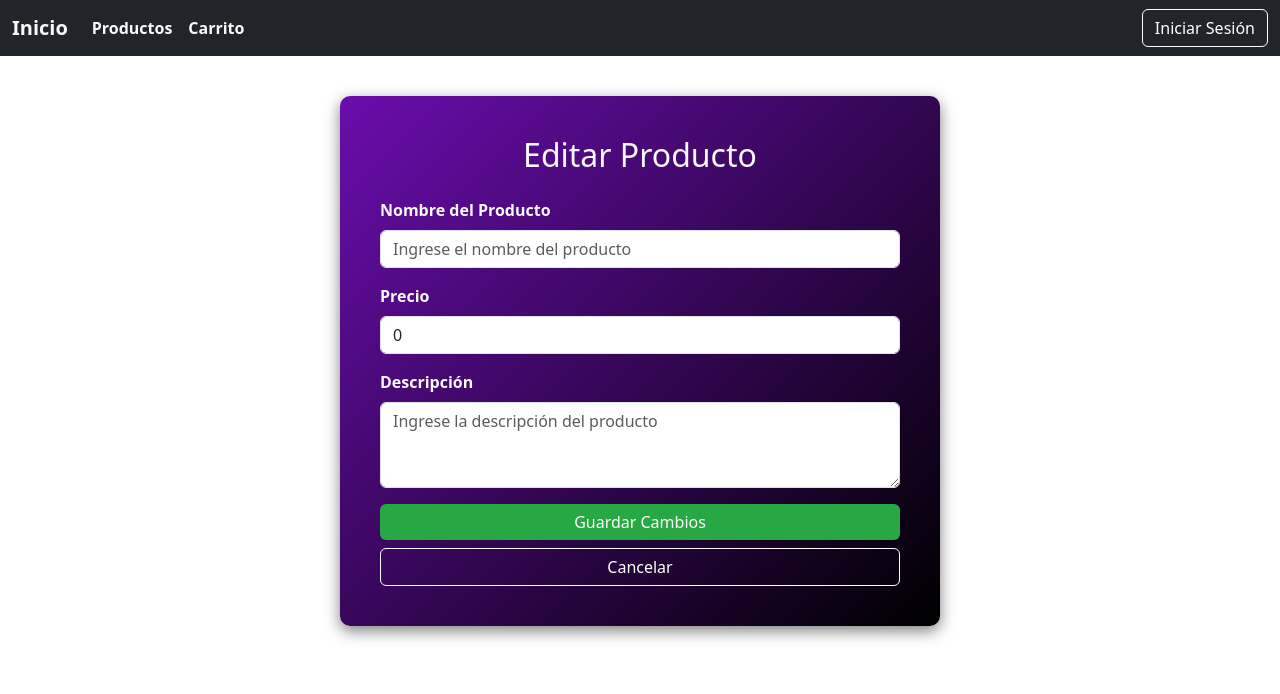
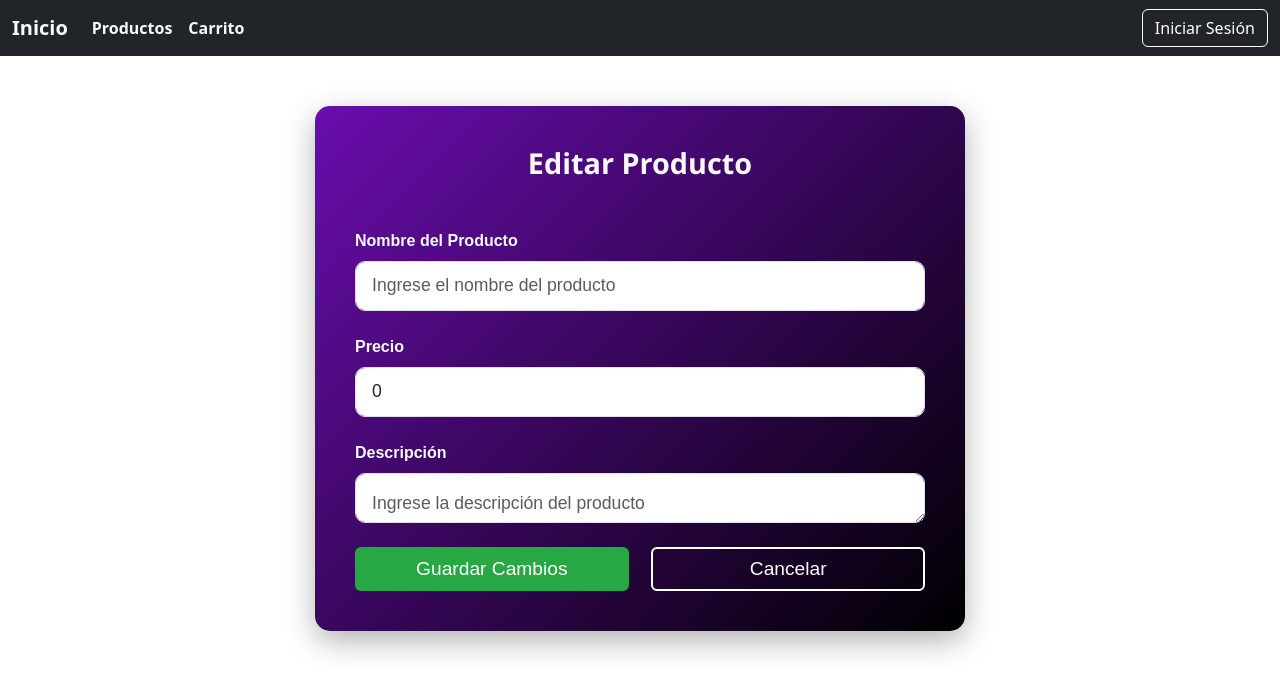
Before and after one commit to Yggdrasil12/vue-eCommerce, a Vue app: page /edit/1 in a window 1280 px wide. Shown: the top 694 px of the page. Built offline with nearby package versions, Linux system fonts and the light colour scheme; no server answers.

Commit message:
Creacion de ruta y vista de detalles, cargue de carrito de compras

```diff
--- a/src/router/index.js
+++ b/src/router/index.js
@@ -35,6 +35,11 @@ const router = createRouter({
       name: 'edit',
       component: () => import('../views/Edit.vue'),
     },
+    {
+      path: '/details/:id',
+      name: 'details',
+      component: () => import('../views/Detail.vue'),
+    },
   ],
 })
 
--- a/src/views/Cart.vue
+++ b/src/views/Cart.vue
@@ -24,14 +24,18 @@
           <th scope="row">{{ index + 1 }}</th>
           <td>{{ item.name }}</td>
           <td>
-            <input type="number" v-model="item.quantity" min="1" class="form-control" @change="updateCart(item)">
+            <input
+              type="number"
+              v-model="item.quantity"
+              min="1"
+              class="form-control"
+              @change="updateCart(item)"
+            />
           </td>
           <td>${{ item.price.toFixed(2) }}</td>
           <td>${{ (item.price * item.quantity).toFixed(2) }}</td>
           <td>
-            <button class="btn btn-outline-danger" @click="removeFromCart(item)">
-              Eliminar
-            </button>
+            <button class="btn btn-outline-danger" @click="removeFromCart(item)">Eliminar</button>
           </td>
         </tr>
       </tbody>
@@ -51,50 +55,57 @@ export default {
   name: 'Cart',
   data() {
     return {
-      cartItems: [], // Array para almacenar los productos del carrito
-    };
+      cartItems: [], // Productos del carrito
+    }
   },
   computed: {
     totalAmount() {
       // Calcula el total del carrito sumando los productos y sus cantidades
-      return this.cartItems.reduce((total, item) => total + item.price * item.quantity, 0);
+      return this.cartItems.reduce((total, item) => total + item.price * item.quantity, 0)
     },
   },
   methods: {
+    // Cargar productos del localStorage
+    loadCart() {
+      const storedCart = localStorage.getItem('cart')
+      if (storedCart) {
+        this.cartItems = JSON.parse(storedCart)
+      }
+    },
+
+    // Guardar el carrito actualizado en el localStorage
+    saveCart() {
+      localStorage.setItem('cart', JSON.stringify(this.cartItems))
+    },
+
     // Función para actualizar la cantidad de un producto en el carrito
-    updateCart(item) {
-      // Aquí podrías agregar lógica adicional para guardar la cantidad en una base de datos o localStorage
+    updateCart() {
+      this.saveCart() // Actualiza el almacenamiento local
     },
 
     // Función para eliminar un producto del carrito
     removeFromCart(item) {
-      const index = this.cartItems.indexOf(item);
-      if (index > -1) {
-        this.cartItems.splice(index, 1);
-      }
+      this.cartItems = this.cartItems.filter((cartItem) => cartItem.id !== item.id)
+      this.saveCart() // Actualiza el almacenamiento local
     },
 
     // Función para vaciar el carrito
     clearCart() {
-      this.cartItems = [];
+      this.cartItems = []
+      localStorage.removeItem('cart') // Limpia el localStorage
     },
 
-    // Función para proceder al pago (aquí solo simula la acción)
+    // Función para proceder al pago (simulación)
     checkout() {
-      alert('Procediendo al pago...');
-      // Aquí agregarías la lógica para realizar el pago (por ejemplo, redirigir a una página de pago)
+      alert('Procediendo al pago...')
+      // Aquí agregarías la lógica para realizar el pago
     },
   },
-
-  // Simulación de agregar productos al carrito
   mounted() {
-    // Ejemplo de productos que se pueden agregar al carrito
-    this.cartItems = [
-      { id: 1, name: 'Producto 1', price: 20.0, quantity: 1 },
-      { id: 2, name: 'Producto 2', price: 15.5, quantity: 2 },
-    ];
+    // Cargar productos almacenados al montar el componente
+    this.loadCart()
   },
-};
+}
 </script>
 
 <style scoped>
@@ -112,7 +123,8 @@ table {
   background-color: #222; /* Fondo oscuro para la tabla */
 }
 
-th, td {
+th,
+td {
   color: #fff;
 }
 
@@ -140,5 +152,4 @@ button {
   background-color: #8a2be2;
   color: #fff;
 }
-
 </style>
--- /dev/null
+++ b/src/views/Detail.vue
@@ -0,0 +1,165 @@
+<template>
+  <div class="view-product-container">
+    <h2 class="text-center text-light mb-4">Detalles del Producto</h2>
+    <div class="product-details">
+      <div class="product-image">
+        <img
+          :src="product.image_url"
+          alt="Imagen del producto"
+          class="img-fluid rounded shadow-lg"
+        />
+      </div>
+      <div class="product-info">
+        <h3 class="text-light">{{ product.name }}</h3>
+        <p class="text-light">Descripción:</p>
+        <p class="text-light">{{ product.description }}</p>
+        <div class="product-price">
+          <span class="text-light">Precio:</span>
+          <strong class="text-success"> ${{ product.price | currency }}</strong>
+        </div>
+      </div>
+    </div>
+    <div class="actions">
+      <button class="btn btn-purple w-100 mt-3" @click="goBack">Regresar</button>
+    </div>
+  </div>
+</template>
+
+<script>
+export default {
+  name: 'ViewProductDetails',
+  data() {
+    return {
+      product: {
+        id: null,
+        name: '',
+        price: 0,
+        description: '',
+        imageUrl: '', // Asumimos que hay una imagen del producto
+      },
+    }
+  },
+  mounted() {
+    this.loadProduct()
+  },
+  methods: {
+    async loadProduct() {
+      const productId = this.$route.params.id // Obtiene el ID del producto desde los parámetros de la ruta
+      try {
+        const response = await fetch(`http://127.0.0.1:8000/api/products/${productId}`)
+        const data = await response.json()
+        this.product = data
+      } catch (error) {
+        console.error('Error al cargar el producto:', error)
+      }
+    },
+    goBack() {
+      this.$router.push('/products')
+    },
+  },
+  filters: {
+    currency(value) {
+      return new Intl.NumberFormat('es-CO', {
+        style: 'currency',
+        currency: 'COP',
+      }).format(value)
+    },
+  },
+}
+</script>
+
+<style scoped>
+.view-product-container {
+  padding: 40px;
+  background: #000; /* Fondo negro */
+  border-radius: 15px;
+  box-shadow: 0 10px 30px rgba(0, 0, 0, 0.5);
+  max-width: 800px;
+  margin: 50px auto;
+  font-family: 'Arial', sans-serif;
+}
+
+h2 {
+  font-family: 'Segoe UI', Tahoma, Geneva, Verdana, sans-serif;
+  font-weight: 700;
+  font-size: 1.8rem;
+}
+
+.product-details {
+  display: flex;
+  gap: 30px;
+  margin-top: 20px;
+}
+
+.product-image img {
+  max-width: 100%;
+  height: auto;
+}
+
+.product-info {
+  color: #fff;
+}
+
+.product-info h3 {
+  font-size: 1.6rem;
+  font-weight: bold;
+}
+
+.product-info p {
+  font-size: 1.1rem;
+  line-height: 1.5;
+}
+
+.product-price {
+  font-size: 1.3rem;
+  margin-top: 20px;
+}
+
+.actions {
+  margin-top: 30px;
+}
+
+.btn-purple {
+  background-color: #6a0dad; /* Morado */
+  border: none;
+  color: white;
+  font-size: 1.2rem;
+  transition: background-color 0.3s ease;
+}
+
+.btn-purple:hover {
+  background-color: #550a97; /* Morado más oscuro al pasar el cursor */
+}
+
+@media (max-width: 768px) {
+  .view-product-container {
+    padding: 30px;
+    max-width: 100%;
+  }
+
+  h2 {
+    font-size: 1.5rem;
+  }
+
+  .product-details {
+    flex-direction: column;
+    align-items: center;
+  }
+
+  .product-info h3 {
+    font-size: 1.4rem;
+  }
+
+  .product-info p {
+    font-size: 1rem;
+  }
+
+  .product-price {
+    font-size: 1.2rem;
+  }
+
+  .btn-purple {
+    font-size: 1rem;
+  }
+}
+</style>
--- a/src/views/Edit.vue
+++ b/src/views/Edit.vue
@@ -1,45 +1,45 @@
 <template>
   <div class="edit-product-container">
-    <h2 class="text-center text-light mb-4">Editar Producto</h2>
+    <h2 class="text-center text-light mb-5">Editar Producto</h2>
     <form @submit.prevent="updateProduct">
-      <div class="mb-3">
+      <div class="mb-4">
         <label for="productName" class="form-label text-light">Nombre del Producto</label>
         <input
           type="text"
           id="productName"
           v-model="product.name"
-          class="form-control"
+          class="form-control form-control-lg"
           placeholder="Ingrese el nombre del producto"
           required
         />
       </div>
-      <div class="mb-3">
+      <div class="mb-4">
         <label for="productPrice" class="form-label text-light">Precio</label>
         <input
           type="number"
           id="productPrice"
           v-model="product.price"
-          class="form-control"
+          class="form-control form-control-lg"
           placeholder="Ingrese el precio del producto"
           step="0.01"
           required
         />
       </div>
-      <div class="mb-3">
+      <div class="mb-4">
         <label for="productDescription" class="form-label text-light">Descripción</label>
         <textarea
           id="productDescription"
           v-model="product.description"
-          class="form-control"
+          class="form-control form-control-lg"
           placeholder="Ingrese la descripción del producto"
-          rows="3"
+          rows="5"
           required
         ></textarea>
       </div>
-      <button type="submit" class="btn btn-success w-100">Guardar Cambios</button>
-      <button type="button" class="btn btn-outline-light w-100 mt-2" @click="goBack">
-        Cancelar
-      </button>
+      <div class="d-flex justify-content-between">
+        <button type="submit" class="btn btn-success w-48">Guardar Cambios</button>
+        <button type="button" class="btn btn-outline-light w-48" @click="goBack">Cancelar</button>
+      </div>
     </form>
   </div>
 </template>
@@ -105,32 +105,85 @@ export default {
 .edit-product-container {
   padding: 40px;
   background: linear-gradient(135deg, #6a0dad, #000); /* Fondo morado */
-  border-radius: 10px;
-  box-shadow: 0 5px 15px rgba(0, 0, 0, 0.5);
-  max-width: 600px;
-  margin: 40px auto;
+  border-radius: 15px;
+  box-shadow: 0 10px 30px rgba(0, 0, 0, 0.3);
+  max-width: 650px;
+  margin: 50px auto;
+  font-family: 'Arial', sans-serif;
 }
 
-form .form-label {
-  font-weight: bold;
+h2 {
+  font-family: 'Segoe UI', Tahoma, Geneva, Verdana, sans-serif;
+  font-weight: 700;
+  font-size: 1.8rem;
 }
 
-form .btn-success {
+.form-label {
+  font-weight: 600;
+}
+
+.form-control {
+  border-radius: 10px;
+  padding: 1rem;
+  font-size: 1.1rem;
+}
+
+.form-control-lg {
+  height: 50px;
+}
+
+textarea.form-control-lg {
+  resize: vertical;
+}
+
+.form-control:focus {
+  box-shadow: 0 0 8px rgba(105, 0, 255, 0.8);
+  border-color: #6a0dad;
+}
+
+.btn-success {
   background-color: #28a745;
   border: none;
-  transition: background-color 0.3s ease;
+  font-size: 1.2rem;
+  transition: all 0.3s ease-in-out;
 }
 
-form .btn-success:hover {
+.btn-success:hover {
   background-color: #218838;
 }
 
-form .btn-outline-light {
-  border: 1px solid #fff;
+.btn-outline-light {
+  border: 2px solid #fff;
   color: #fff;
+  font-size: 1.2rem;
+  transition: all 0.3s ease-in-out;
 }
 
-form .btn-outline-light:hover {
+.btn-outline-light:hover {
   background-color: #444;
 }
+
+.d-flex {
+  gap: 10px;
+}
+
+.w-48 {
+  width: 48%;
+}
+
+@media (max-width: 768px) {
+  .edit-product-container {
+    padding: 30px;
+    max-width: 100%;
+  }
+
+  h2 {
+    font-size: 1.5rem;
+  }
+
+  .btn-success,
+  .btn-outline-light {
+    font-size: 1rem;
+  }
+}
 </style>
--- a/src/views/Products.vue
+++ b/src/views/Products.vue
@@ -99,9 +99,29 @@ export default {
       this.$router.push({ name: 'edit-product', params: { id: productId } })
     },
     // Función para agregar al carrito
+    // addToCart(product) {
+    //   this.$emit('add-to-cart', product)
+    //   alert(`Producto ${product.name} agregado al carrito`)
+    // },
     addToCart(product) {
-      this.$emit('add-to-cart', product)
-      alert(`Producto ${product.name} agregado al carrito`)
+      // Obtener los productos existentes del Local Storage
+      let cart = JSON.parse(localStorage.getItem('cart')) || []
+
+      // Verificar si el producto ya está en el carrito
+      const existingProduct = cart.find((item) => item.id === product.id)
+      if (existingProduct) {
+        alert(`El producto "${product.name}" ya está en el carrito.`)
+        return
+      }
+
+      // Agregar el nuevo producto
+      cart.push(product)
+
+      // Guardar el carrito actualizado en el Local Storage
+      localStorage.setItem('cart', JSON.stringify(cart))
+
+      // Notificar al usuario
+      alert(`Producto "${product.name}" agregado al carrito.`)
     },
   },
 }
```
